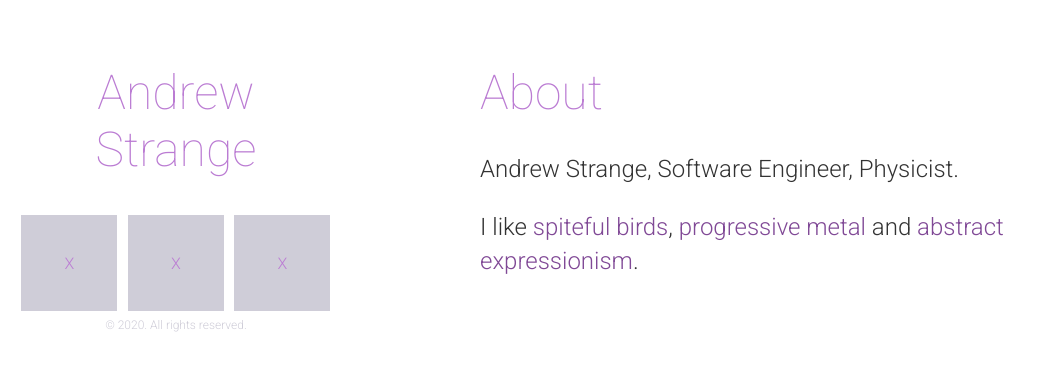
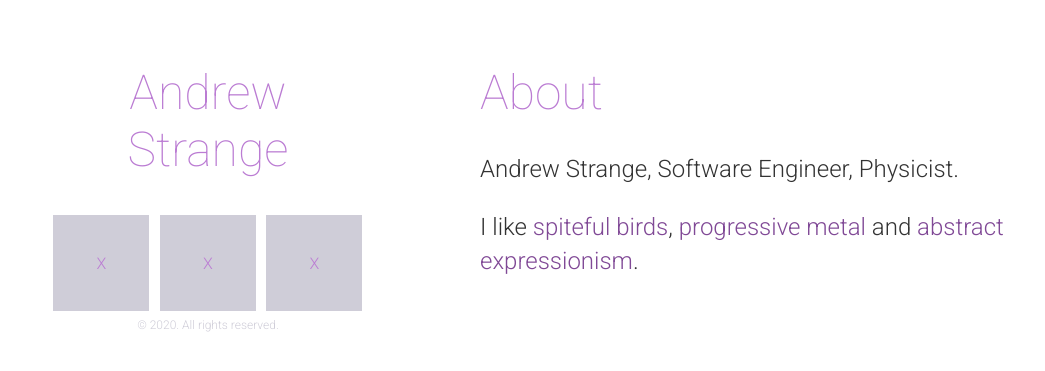
Before and after one commit to lemming52/lemming52.github.io, a Jekyll site: the page built from index.markdown, in a window 1280 px wide. Shown: the top 371 px of the page, without its empty margins (0-1045 px from the left). Built offline with Jekyll 4.4.1, drawn with Linux system fonts in a browser that asks for light colours.

Commit message:
Fix overlap issue

```diff
--- a/css/main.scss
+++ b/css/main.scss
@@ -129,11 +129,11 @@
   padding: 4rem 1rem;
   overflow: auto;
 }
-@media (min-width: 40em) {
+@media (min-width: 48em) {
   .sidebar {
     position: fixed;
     top: 0;
-    left: 0;
+    left: 2rem;
     bottom: 0;
     width: 25%;
     text-align: center;
@@ -157,22 +157,6 @@
   font-size: 3rem;
 }
 
-/* Sidebar nav */
-.sidebar-nav {
-  margin-bottom: 1rem;
-}
-.sidebar-nav-item {
-  display: block;
-  line-height: 1.75;
-}
-a.sidebar-nav-item:hover,
-a.sidebar-nav-item:focus {
-  text-decoration: underline;
-}
-.sidebar-nav-item.active {
-  font-weight: bold;
-}
-
 /* Sticky sidebar
  *
  * Add the `sidebar-sticky` class to the sidebar's container to affix it the
@@ -188,6 +172,11 @@
   }
 }
 
+.content {
+    padding-top: 2rem;
+    padding-bottom: 2rem;
+}
+
 @media (min-width: 48em) {
   .content {
     max-width: 95%;
@@ -196,10 +185,14 @@
   }
 }
 
-.content {
-    padding-top: 2rem;
-    padding-bottom: 2rem;
+@media (min-width: 64em) {
+  .content {
+    margin-left: 18rem;
+    margin-right: 0rem;
+  }
 }
+
+
 
 @media (min-width: 48em) {
   .gallery_content {
```
